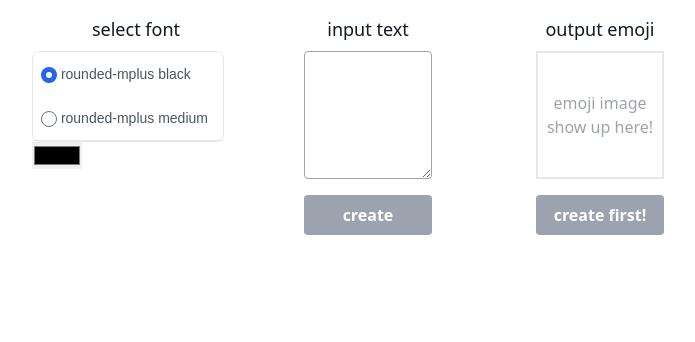
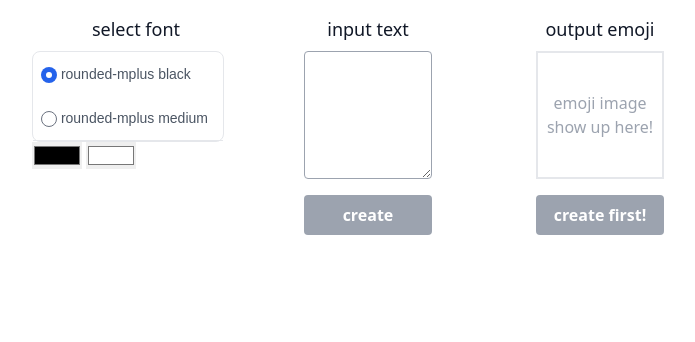
Before and after one commit to nibuno/emoemo, a Django app: page /emoemo in a window 1280 px wide. Shown: the part 285-627 px from the top of the page, without its empty margins (264-959 px from the left). Run offline with Django 4.2, Linux system fonts and the light colour scheme; style sheets or scripts are compiled from the project's sources; some libraries are stand-ins or nearby versions; some web fonts are replaced.

Commit message:
背景色を付与できるようにした

```diff
--- a/emoemo/templates/index.html
+++ b/emoemo/templates/index.html
@@ -58,6 +58,11 @@
                                         <input type="color"
                                                name="font-color"
                                                {% if font_color %}value="{{ font_color }}"{% endif %}>
+                                    </label>
+                                    <label>
+                                        <input type="color"
+                                               name="background-color"
+                                               {% if background_color %}value="{{ background_color }}"{% else %}value="#ffffff"{% endif %}>
                                     </label>
                                 </div>
                             </div>
--- a/emoemo/views.py
+++ b/emoemo/views.py
@@ -12,14 +12,19 @@ def index(request):
     # TODO: auto_font_sizeをクエリパラメータで受け取る
     font_color = request.GET.get("font-color")
     font_name = request.GET.get("font-name")
+    background_color = request.GET.get("background-color")
 
     emoji_img = None
 
     auto_font_size = True
 
     if font_text:
-        # FIXME: 背景色を変更できるようにする
-        emoji = Emoji(text=font_text, font_color=font_color, font_name=font_name)
+        emoji = Emoji(
+            text=font_text,
+            font_color=font_color,
+            font_name=font_name,
+            background_color=background_color,
+        )
         if auto_font_size:
             generator = AutoFontSizeChangeGenerator(emoji)
         else:
```
